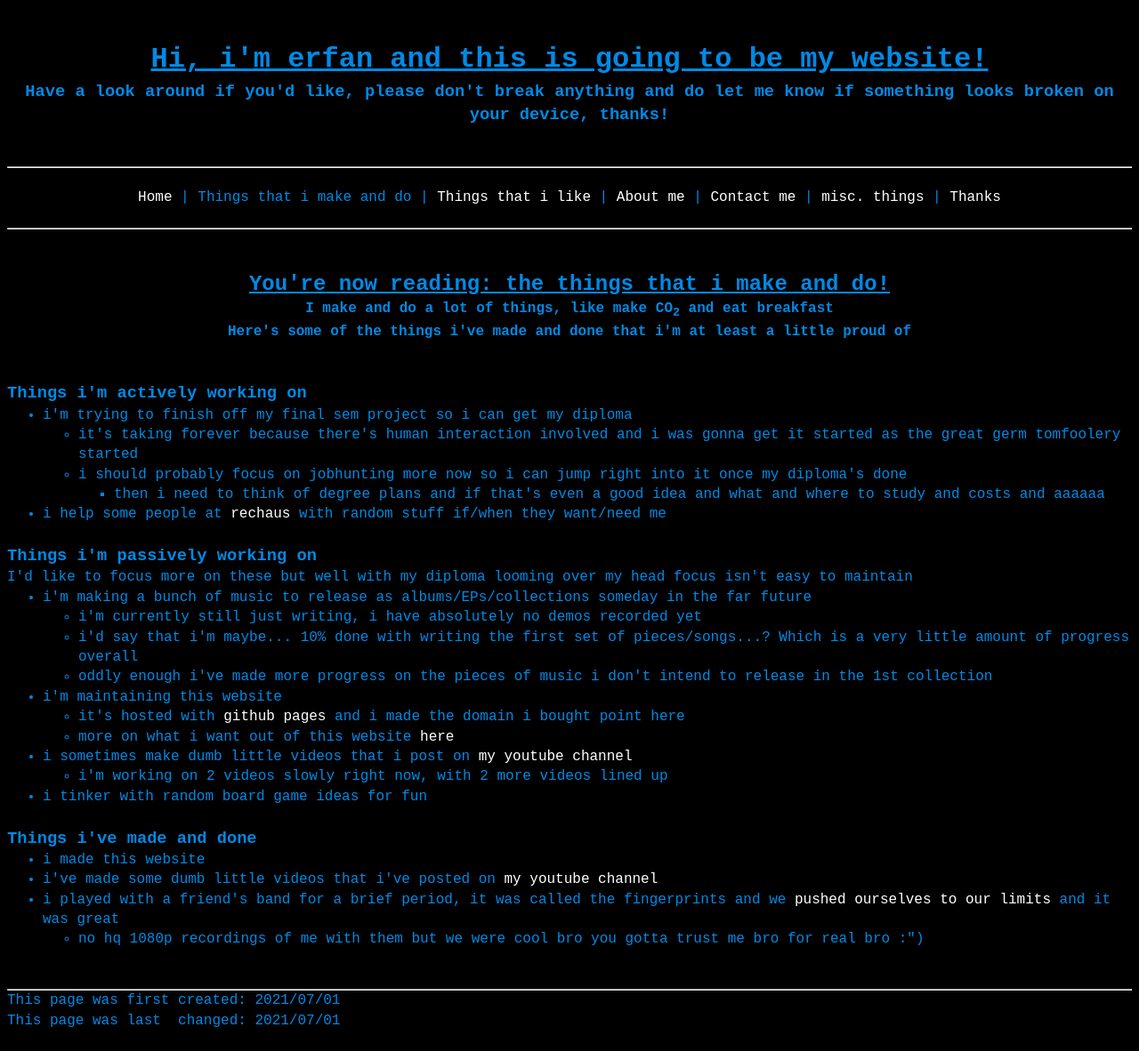
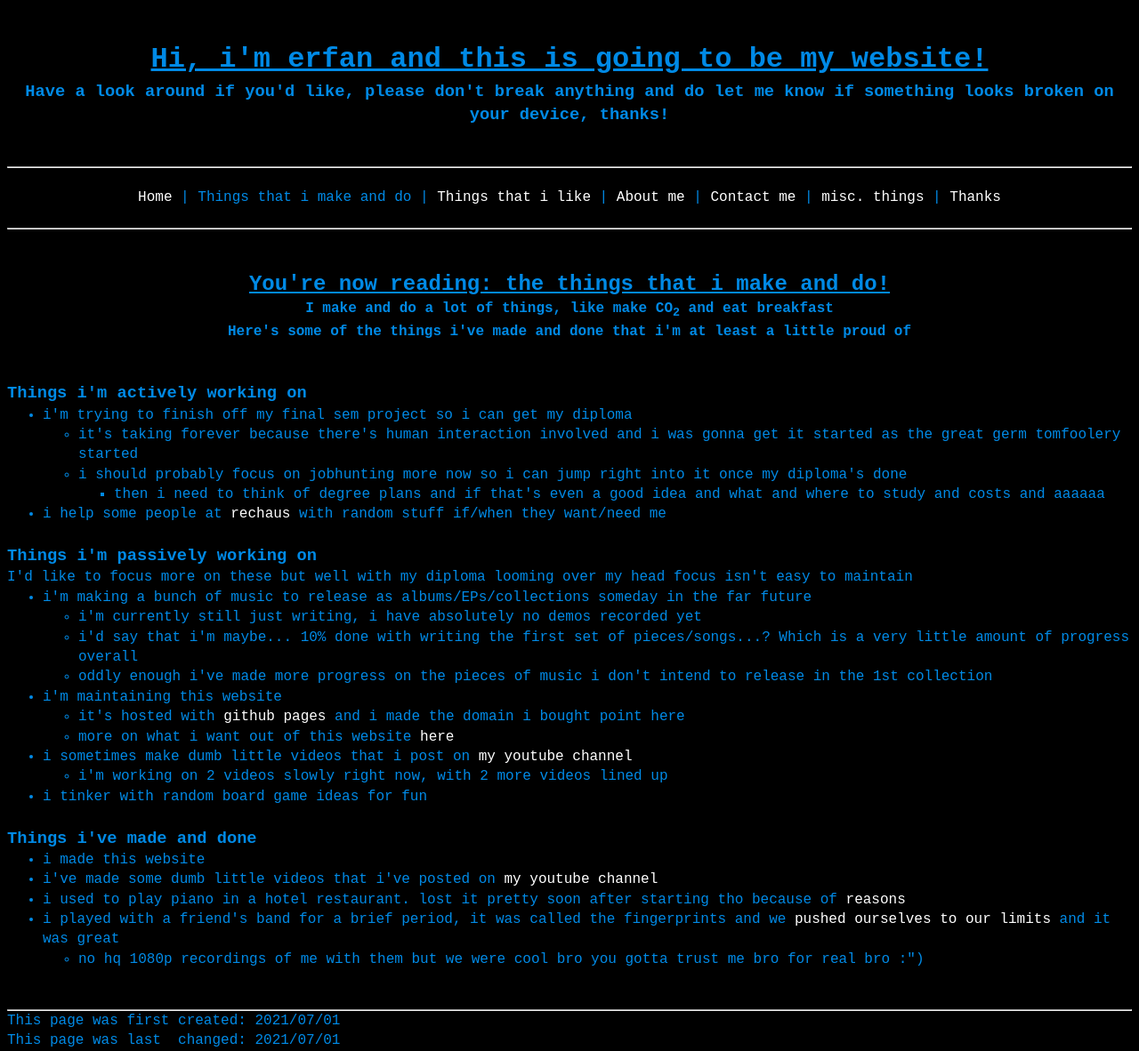
Before and after one commit to a-erfan-aa/a-erfan-aa.github.io, a Jekyll site: the page built from things-i-make.html, in a window 1280 px wide. Shown: the whole page at 89% size. Built offline with Jekyll 4.4.1, drawn with Linux system fonts in a browser that asks for light colours; before the commit the page ends 1159 px from its top, so only the background shows below that.

Commit message:
Update things-i-make.html

```diff
--- a/things-i-make.html
+++ b/things-i-make.html
@@ -61,6 +61,7 @@ lastChanged: 2021/07/01
 		<ul>
 			<li>i made this website</li>
 			<li>i've made some dumb little videos that i've posted on <a href="https://www.youtube.com/channel/UC6WnCo8jywKuWI9Vne7Uq_A">my youtube channel</a></li>
+			<li>i used to play piano in a hotel restaurant. lost it pretty soon after starting tho because of <a href="https://en.wikipedia.org/wiki/COVID-19_pandemic">reasons</a>
 			<li>i played with a friend's band for a brief period, it was called the fingerprints and we <a href="https://web.archive.org/web/20201021035552/https://dayakdaily.com/the-fingerprints-crowned-champion-in-kuching-waterfront-jazz-festival-band-search-final/">pushed ourselves to our limits</a> and it was great</li>
 				<ul>
 					<li>no hq 1080p recordings of me with them but we were cool bro you gotta trust me bro for real bro :")</li>
```
